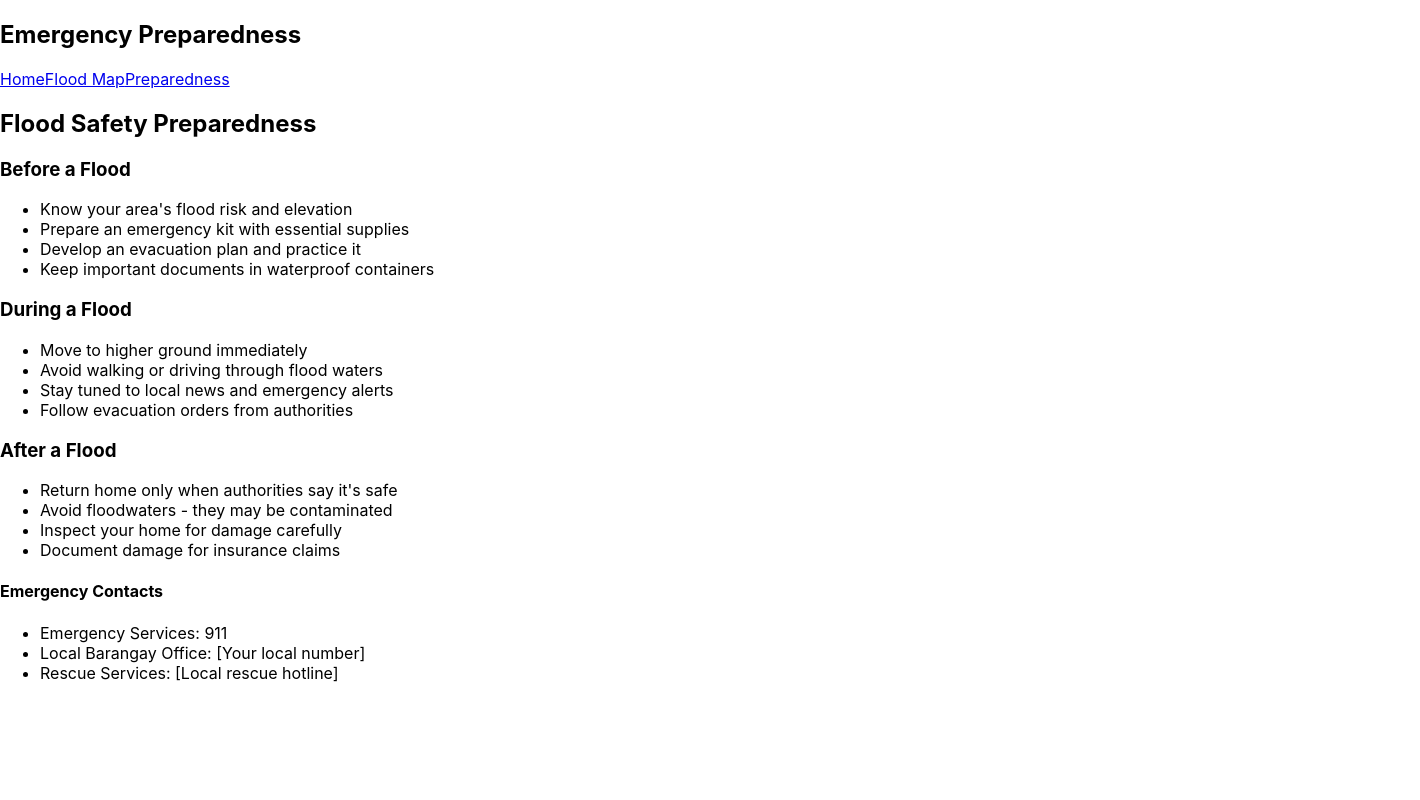
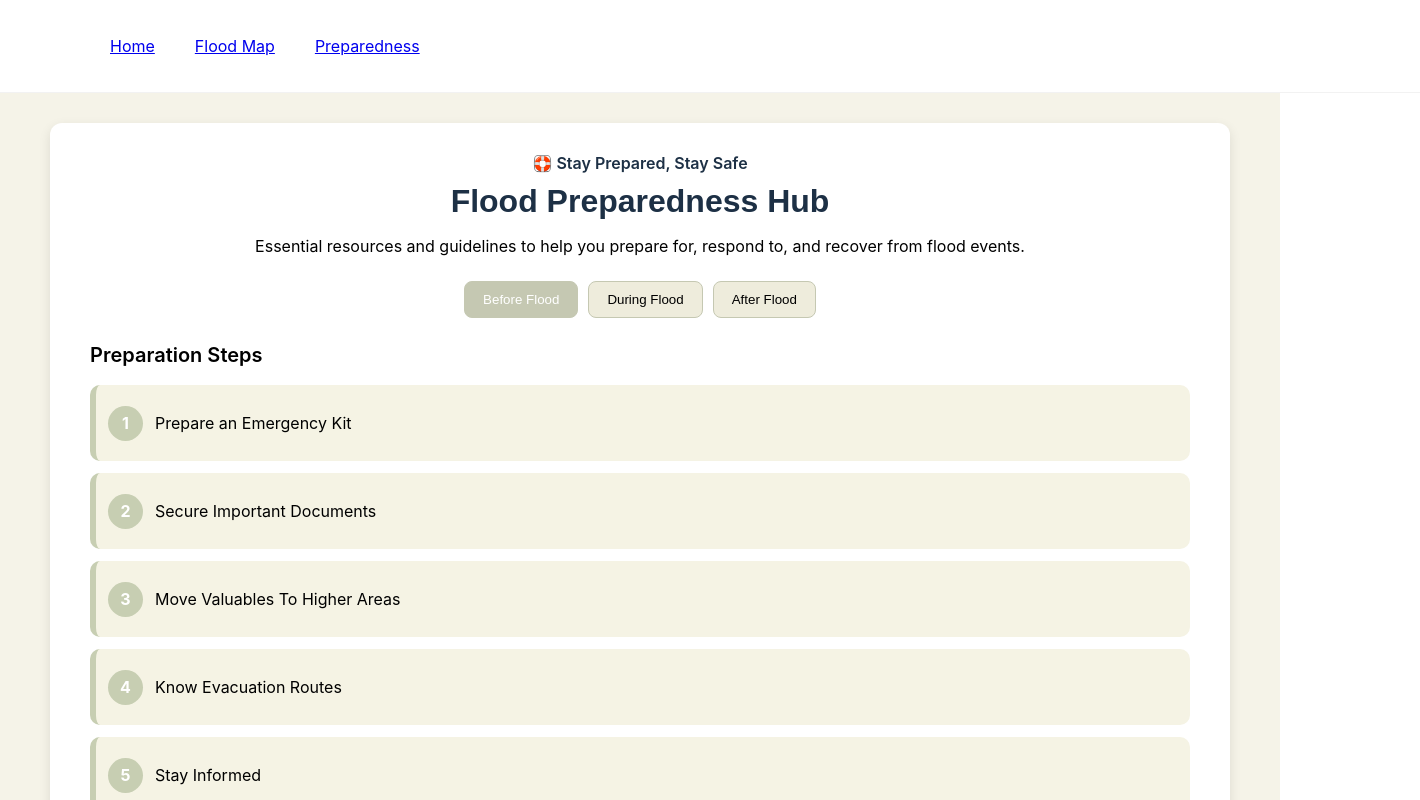
Before and after one commit to graeselah-scythe/floodmap, a React (Create React App) app: page /preparedness in a window 1280 px wide. Shown: the top 800 px of the page, 1420 px wide, since content can reach past the window. Built offline with nearby package versions, Linux system fonts and the light colour scheme.

Commit message:
Add PreparednessTab component with flood preparedness information and styling

```diff
--- /dev/null
+++ b/src/components/PreparednessTab.css
@@ -0,0 +1,113 @@
+.prep-wrapper {
+  display: flex;
+  justify-content: center;
+  padding: 30px 0;
+  background: #F5F3E8;
+  min-height: 90vh;
+}
+
+.prep-container {
+  width: 90%;
+  max-width: 1100px;
+  background: white;
+  border-radius: 12px;
+  padding: 30px 40px;
+  box-shadow: 0 4px 12px rgba(0,0,0,0.1);
+}
+
+.prep-header {
+  text-align: center;
+  margin-bottom: 25px;
+
+}
+
+.prep-tag {
+  color: #1D3045;
+  font-weight: 600;
+}
+.prep-tag h1 {
+  color: #1D3045;
+  font-weight: 800;
+
+
+}
+
+
+.prep-header h1 {
+  font-family: "Montserrat", sans-serif;
+  margin-top: 10px;
+  margin-bottom: 10px;
+  color: #1D3045;
+}
+
+.prep-tabs {
+  display: flex;
+  justify-content: center;
+  gap: 10px;
+  margin-bottom: 25px;
+  color: #1D3045;
+}
+
+.prep-tabs button {
+  padding: 10px 18px;
+  border-radius: 8px;
+  border: 1px solid #C5C8B2;
+  background: #EEECDC;
+  cursor: pointer;
+  font-weight: 500;
+}
+
+.prep-tabs .active {
+  background: #C5C8B2;
+  color: white;
+}
+
+.section-title {
+  font-size: 20px;
+  margin-bottom: 18px;
+  font-weight: 600;
+}
+
+.prep-steps {
+  display: flex;
+  flex-direction: column;
+  gap: 12px;
+}
+
+.step-card {
+  display: flex;
+  align-items: center;
+  background: #F5F3E4;
+  padding: 12px;
+  border-radius: 10px;
+  border-left: 6px solid #C7CEB2;
+}
+
+.step-number {
+  width: 35px;
+  height: 35px;
+  background: #C7CEB2;
+  color: white;
+  border-radius: 50%;
+  display: flex;
+  justify-content: center;
+  align-items: center;
+  margin-right: 12px;
+  font-weight: bold;
+}
+
+.contacts-card {
+  margin-top: 30px;
+  background: #FFF9E3;
+  padding: 20px;
+  border-radius: 10px;
+  border-left: 6px solid #E5D28A;
+}
+
+.contacts-card h3 {
+  margin-bottom: 10px;
+}
+
+.prep-list {
+  line-height: 1.8;
+}
--- a/src/components/PreparednessTab.jsx
+++ b/src/components/PreparednessTab.jsx
@@ -0,0 +1,107 @@
+import React, { useState } from "react";
+import "./PreparednessTab.css";
+
+const PreparednessTab = () => {
+  const [activeTab, setActiveTab] = useState("before");
+
+  return (
+    <div className="prep-wrapper">
+      <div className="prep-container">
+        {/* HEADER */}
+        <div className="prep-header">
+          <span className="prep-tag">🛟 Stay Prepared, Stay Safe</span>
+          <h1>Flood Preparedness Hub</h1>
+          <p>Essential resources and guidelines to help you prepare for, respond to, and recover from flood events.</p>
+        </div>
+
+        {/* TABS */}
+        <div className="prep-tabs">
+          <button
+            className={activeTab === "before" ? "active" : ""}
+            onClick={() => setActiveTab("before")}
+          >
+            Before Flood
+          </button>
+
+          <button
+            className={activeTab === "during" ? "active" : ""}
+            onClick={() => setActiveTab("during")}
+          >
+            During Flood
+          </button>
+
+          <button
+            className={activeTab === "after" ? "active" : ""}
+            onClick={() => setActiveTab("after")}
+          >
+            After Flood
+          </button>
+        </div>
+
+        {/* CONTENT AREA */}
+        <div className="prep-content">
+          {activeTab === "before" && (
+            <>
+              <h2 className="section-title">Preparation Steps</h2>
+
+              <div className="prep-steps">
+                {[
+                  "Prepare an Emergency Kit",
+                  "Secure Important Documents",
+                  "Move Valuables To Higher Areas",
+                  "Know Evacuation Routes",
+                  "Stay Informed",
+                  "Take Care Of Pets",
+                ].map((step, index) => (
+                  <div className="step-card" key={index}>
+                    <div className="step-number">{index + 1}</div>
+                    <p>{step}</p>
+                  </div>
+                ))}
+              </div>
+
+              {/* EMERGENCY CONTACTS */}
+              <div className="contacts-card">
+                <h3>Emergency Contacts</h3>
+                <ul>
+                  <li><strong>CDRRMO Emergency Hotline:</strong> 0917-722-4677</li>
+                  <li><strong>PNP CDO:</strong> 0998-857-2333</li>
+                  <li><strong>City Health Office:</strong> (088) 865-1420</li>
+                  <li><strong>Fire Department:</strong> (088) 857-1332</li>
+                </ul>
+              </div>
+            </>
+          )}
+
+          {activeTab === "during" && (
+            <>
+              <h2 className="section-title">During a Flood</h2>
+              <ul className="prep-list">
+                <li>Stay calm and follow instructions from authorities.</li>
+                <li>Avoid walking or driving through floodwaters.</li>
+                <li>Move immediately to higher ground.</li>
+                <li>Keep emergency kit accessible.</li>
+                <li>Stay updated through radio, TV, or official social media pages.</li>
+              </ul>
+            </>
+          )}
+
+          {activeTab === "after" && (
+            <>
+              <h2 className="section-title">After a Flood</h2>
+              <ul className="prep-list">
+                <li>Return home only when authorities say it is safe.</li>
+                <li>Check property for structural damage.</li>
+                <li>Avoid using electrical appliances until inspected.</li>
+                <li>Document damage for insurance and reporting.</li>
+                <li>Clean and disinfect everything that got wet.</li>
+              </ul>
+            </>
+          )}
+        </div>
+      </div>
+    </div>
+  );
+};
+
+export default PreparednessTab;
--- a/src/pages/Home.jsx
+++ b/src/pages/Home.jsx
@@ -1,10 +1,9 @@
-import React from 'react'; // Add this missing import
 import Navbar from '../components/Navbar';
 import HeroSection from '../components/heroSection';
 import FloodInfo from '../components/FloodInfo';
 import AboutFrame from '../components/AboutFrame';
 
-const Home = () => {
+const home = () => {
   return (
     <div>
       <Navbar />
@@ -15,4 +14,4 @@ const Home = () => {
   );
 };
 
-export default Home;
+export default home;
--- a/src/pages/Preparedness.jsx
+++ b/src/pages/Preparedness.jsx
@@ -1,67 +1,12 @@
-import React from 'react';
+import React from 'react'; // Add this missing import
+import Navbar from '../components/Navbar';
+import PreparednessTab from '../components/PreparednessTab';
 
 const Preparedness = () => {
   return (
-    <div className="min-h-screen bg-gray-50">
-      <nav className="bg-white shadow-lg">
-        <div className="max-w-7xl mx-auto px-4">
-          <div className="flex justify-between items-center h-16">
-            <h1 className="text-xl font-bold text-gray-800">Emergency Preparedness</h1>
-            <div className="flex space-x-4">
-              <a href="/" className="text-gray-600 hover:text-blue-600 px-3 py-2 rounded-md">Home</a>
-              <a href="/map" className="text-gray-600 hover:text-blue-600 px-3 py-2 rounded-md">Flood Map</a>
-              <a href="/preparedness" className="text-blue-600 font-semibold px-3 py-2 rounded-md">Preparedness</a>
-            </div>
-          </div>
-        </div>
-      </nav>
-
-      <div className="max-w-4xl mx-auto px-4 py-8">
-        <div className="bg-white rounded-lg shadow-lg p-8">
-          <h2 className="text-3xl font-bold text-gray-800 mb-6">Flood Safety Preparedness</h2>
-
-          <div className="space-y-6">
-            <div className="border-l-4 border-blue-500 pl-4">
-              <h3 className="text-xl font-semibold mb-2">Before a Flood</h3>
-              <ul className="list-disc list-inside text-gray-600 space-y-1">
-                <li>Know your area's flood risk and elevation</li>
-                <li>Prepare an emergency kit with essential supplies</li>
-                <li>Develop an evacuation plan and practice it</li>
-                <li>Keep important documents in waterproof containers</li>
-              </ul>
-            </div>
-
-            <div className="border-l-4 border-red-500 pl-4">
-              <h3 className="text-xl font-semibold mb-2">During a Flood</h3>
-              <ul className="list-disc list-inside text-gray-600 space-y-1">
-                <li>Move to higher ground immediately</li>
-                <li>Avoid walking or driving through flood waters</li>
-                <li>Stay tuned to local news and emergency alerts</li>
-                <li>Follow evacuation orders from authorities</li>
-              </ul>
-            </div>
-
-            <div className="border-l-4 border-green-500 pl-4">
-              <h3 className="text-xl font-semibold mb-2">After a Flood</h3>
-              <ul className="list-disc list-inside text-gray-600 space-y-1">
-                <li>Return home only when authorities say it's safe</li>
-                <li>Avoid floodwaters - they may be contaminated</li>
-                <li>Inspect your home for damage carefully</li>
-                <li>Document damage for insurance claims</li>
-              </ul>
-            </div>
-          </div>
-
-          <div className="mt-8 bg-yellow-50 border border-yellow-200 rounded-lg p-4">
-            <h4 className="font-semibold text-yellow-800 mb-2">Emergency Contacts</h4>
-            <ul className="text-yellow-700 space-y-1">
-              <li>Emergency Services: 911</li>
-              <li>Local Barangay Office: [Your local number]</li>
-              <li>Rescue Services: [Local rescue hotline]</li>
-            </ul>
-          </div>
-        </div>
-      </div>
+    <div>
+      <Navbar />
+      <PreparednessTab />
     </div>
   );
 };
```
